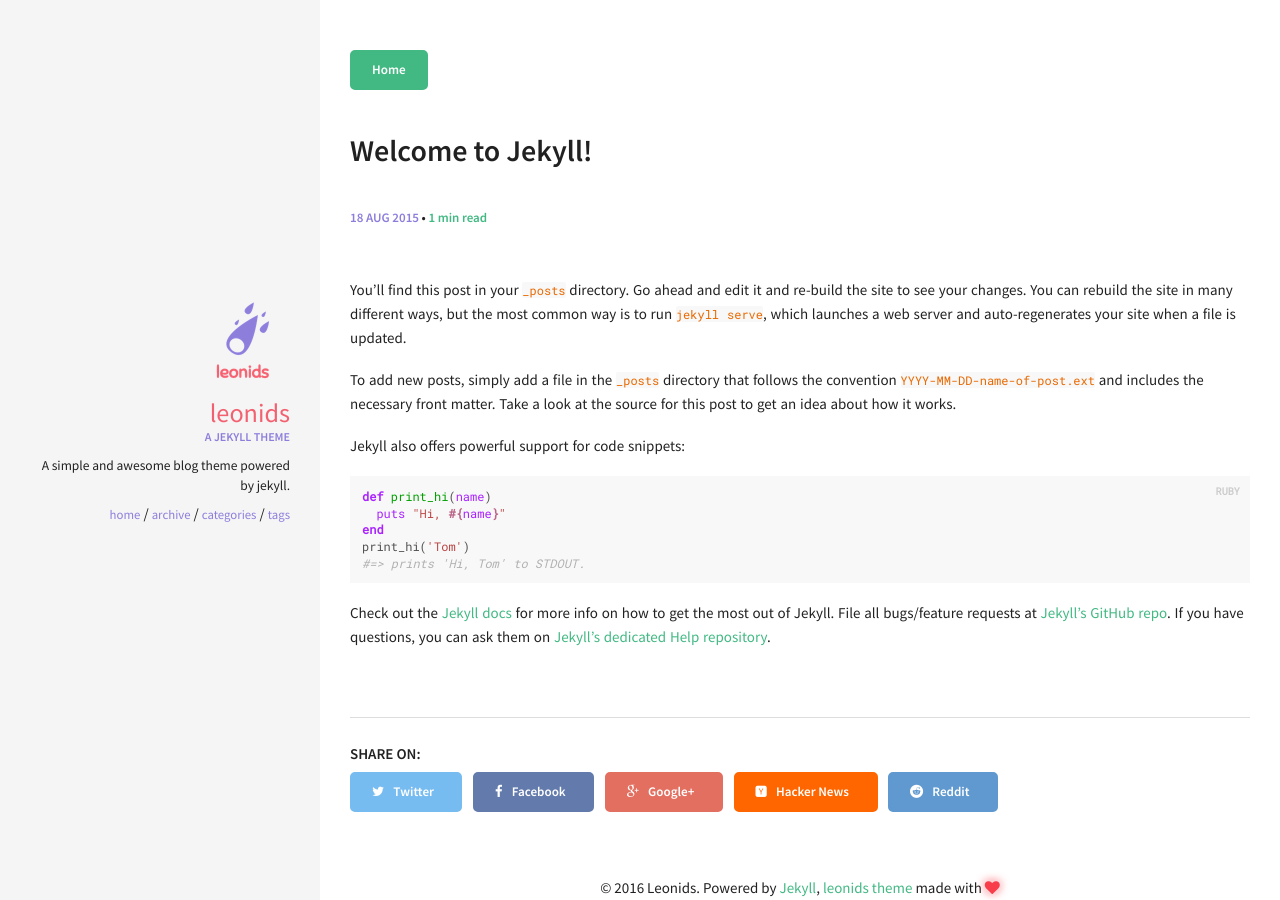
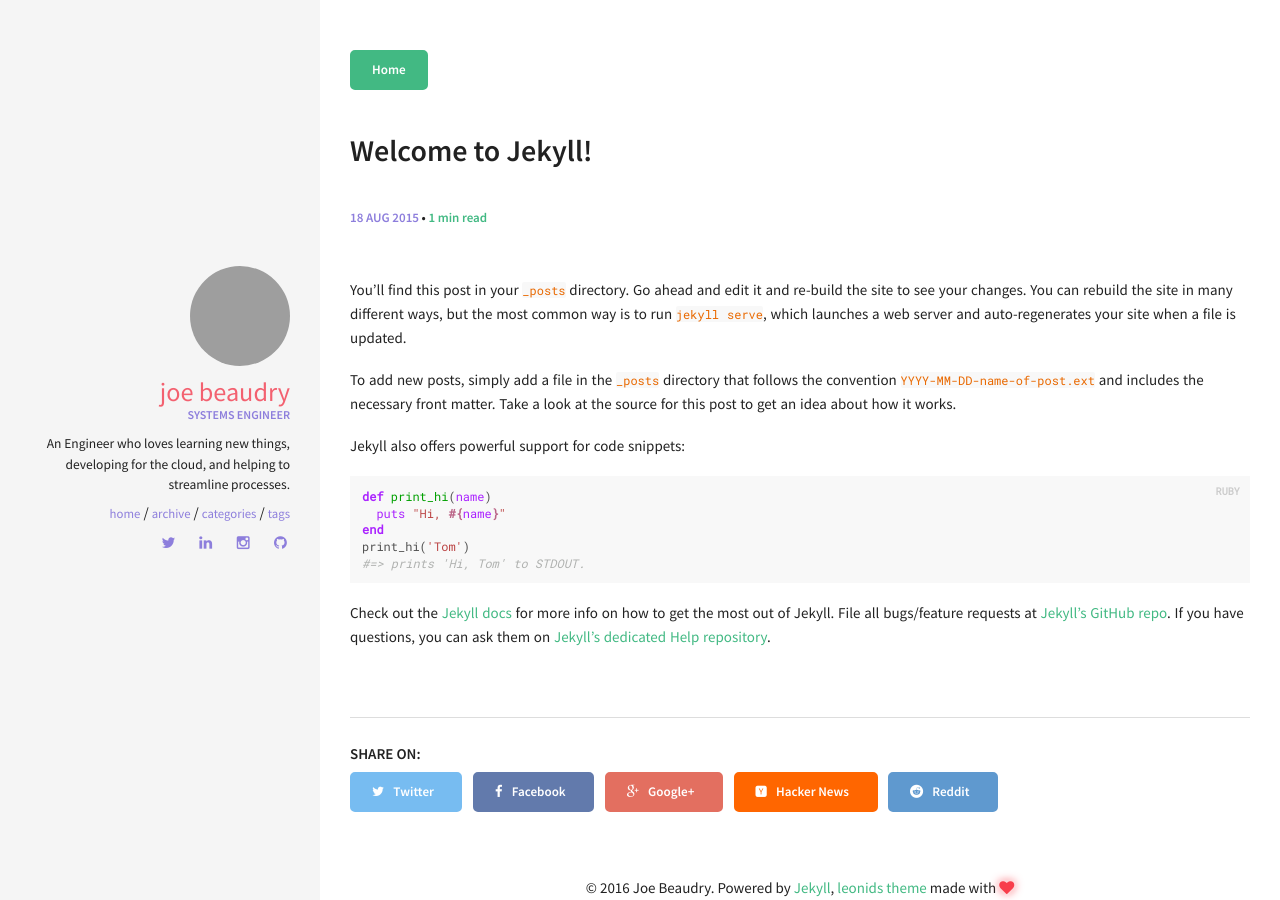
Before and after one commit to beaudryj/beaudryj.github.io, a Jekyll site: the page built from _posts/2015-08-18-welcome-to-jekyll.md, in a window 1280 px wide. Built offline with Jekyll 4.4.1, drawn with Linux system fonts in a browser that asks for light colours; comment, search, counter and statistics services are not loaded; grey boxes are pictures that could not be loaded.

Commit message:
fixed config and cname

```diff
--- /dev/null
+++ b/CNAME
@@ -0,0 +1 @@
+beaudry.io
--- a/_config.yml
+++ b/_config.yml
@@ -3,9 +3,9 @@
 # Site wide configuration
 ####################################
 #
-title: Leonids
+title: beaudry.io
 email:
-description: A simple and awesome blog theme powered by jekyll.
+description: A blog about the cloud, and modern tooling.
 url: # the base hostname & protocol for your site
 
 
@@ -14,7 +14,7 @@ url: # the base hostname & protocol for your site
 # Jekyll configuration
 ####################################
 #
-timezone:          Europe/Paris
+timezone:          Eastern/NewYork
 markdown:          kramdown
 highlighter:       rouge
 excerpt_separator: <!--more-->
@@ -33,13 +33,13 @@ kramdown:
 ####################################
 #
 owner:
-  name: Leonids
-  avatar: leonids-logo.png
-  job: "A jekyll theme"
-  bio: "A simple and awesome blog theme powered by jekyll."
+  name: Joe Beaudry
+  avatar: me.jpg
+  job: "Systems Engineer"
+  bio: "An Engineer who loves learning new things, developing for the cloud, and helping to streamline processes."
   email:
-  disqus-shortname:
-  twitter: #username
+  disqus-shortname: beaudry
+  twitter: joebeau93
   facebook: #username
   google:
     plus: #username
@@ -48,11 +48,11 @@ owner:
     ad-client:
     ad-slot:
   bing-verify:
-  github: #username
+  github: beaudryj
   stackoverflow: #123456/username   from a "http://stackoverflow.com/users/123456/username" link
-  linkedin: #username
+  linkedin: josephebeaudry
   xing: #username
-  instagram: #username
+  instagram: joebeau93
   lastfm: #username
   tumblr: #username
   pinterest: #username
```
Also changed, not shown: 2 other files.
